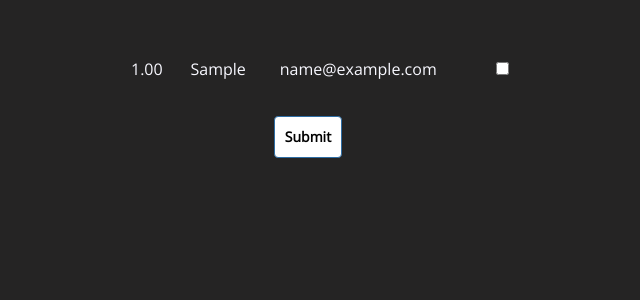
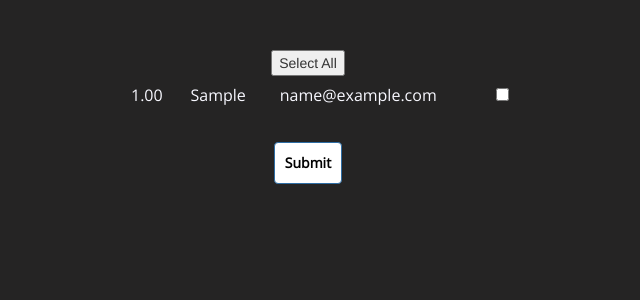
Before and after one commit to kwur/kwur-scheduler, a Django app: a page that uses scheduler/templates/finalize_credits.html in a window 1280 px wide. Shown: the part 173-473 px from the top of the page, without its empty margins (332-972 px from the left). Run offline with Django 3.2, Linux system fonts and the light colour scheme; a user stored in the database is signed in; data comes from the database, SQL or seed files in the repository; tables that the repository leaves empty hold one stand-in row (values such as "Sample post"); parts of the project's set-up code (start-up, migrations or seed data) failed here and were passed over; some libraries are stand-ins or nearby versions.

Commit message:
added select-all to finalize_credits

```diff
--- a/scheduler/templates/finalize_credits.html
+++ b/scheduler/templates/finalize_credits.html
@@ -23,6 +23,7 @@
 		<form data-toggle="validator" action="/finalize-creditings" method="post" role="form">
 				{% csrf_token %}
 					<table class="table">
+						<button id='select-all'>Select All</button>
 						{% for crediting in creditings %}
 						<input type="hidden" name="num_credits" value="{{crediting.credits}}">
 						<input type="hidden" name="crediting" value="{{crediting.id}}">
@@ -35,7 +36,7 @@
 							<td>
 								<div class="checkbox">
 								    <label>
-								      <input type="checkbox" name="accept" value="{{crediting.dj.id}}">
+								      <input class="checkbox-input" type="checkbox" name="accept" value="{{crediting.dj.id}}">
 								    </label>
 								</div>
 							</td>
@@ -48,4 +49,11 @@
 			</form>
 	</div>
 	{% endif %}
+	<script>
+		$(document).ready(function(){
+			$('#select-all').on('click', function() {
+				$('.checkbox-input').prop('checked', true);
+			});
+		});
+	</script>
 </html>
```
